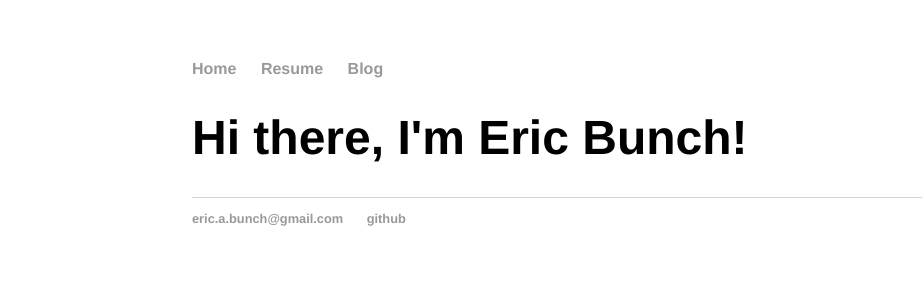
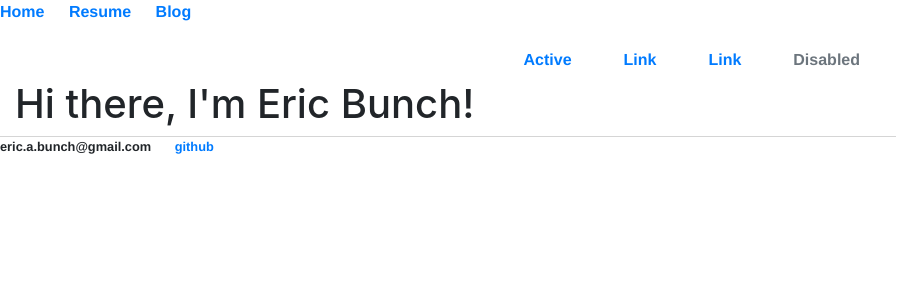
Before and after one commit to eric-bunch/eric-bunch.github.io, a Jekyll site: the page built from index.html, in a window 1280 px wide. Shown: the top 300 px of the page, without its empty margins (0-922 px from the left). Built offline with Jekyll 4.4.1, drawn with Linux system fonts in a browser that asks for light colours.

Commit message:
Update default.html

```diff
--- a/_layouts/default.html
+++ b/_layouts/default.html
@@ -4,6 +4,10 @@
 			<title>{{ page.title }}</title>
 			<!-- link to main stylesheet -->
 			<link rel="stylesheet" type="text/css" href="/css/main.css">
+			<link rel="stylesheet" href="https://stackpath.bootstrapcdn.com/bootstrap/4.1.1/css/bootstrap.min.css" integrity="sha384-WskhaSGFgHYWDcbwN70/dfYBj47jz9qbsMId/iRN3ewGhXQFZCSftd1LZCfmhktB" crossorigin="anonymous">
+			<script src="https://code.jquery.com/jquery-3.3.1.slim.min.js" integrity="sha384-q8i/X+965DzO0rT7abK41JStQIAqVgRVzpbzo5smXKp4YfRvH+8abtTE1Pi6jizo" crossorigin="anonymous"></script>
+			<script src="https://cdnjs.cloudflare.com/ajax/libs/popper.js/1.14.3/umd/popper.min.js" integrity="sha384-ZMP7rVo3mIykV+2+9J3UJ46jBk0WLaUAdn689aCwoqbBJiSnjAK/l8WvCWPIPm49" crossorigin="anonymous"></script>
+			<script src="https://stackpath.bootstrapcdn.com/bootstrap/4.1.1/js/bootstrap.min.js" integrity="sha384-smHYKdLADwkXOn1EmN1qk/HfnUcbVRZyYmZ4qpPea6sjB/pTJ0euyQp0Mk8ck+5T" crossorigin="anonymous"></script>
 		</head>
 		<body>
 			<nav>
@@ -12,6 +16,20 @@
 	        		<li><a href="/cv">Resume</a></li>
 	        		<li><a href="/blog">Blog</a></li>
 	    		</ul>
+			<ul class="nav justify-content-end">
+				<li class="nav-item">
+				<a class="nav-link active" href="#">Active</a>
+				</li>
+				<li class="nav-item">
+				<a class="nav-link" href="#">Link</a>
+				</li>
+				<li class="nav-item">
+				<a class="nav-link" href="#">Link</a>
+				</li>
+				<li class="nav-item">
+				<a class="nav-link disabled" href="#">Disabled</a>
+				</li>
+			</ul>
 			</nav>
 			<div class="container">
 
```
